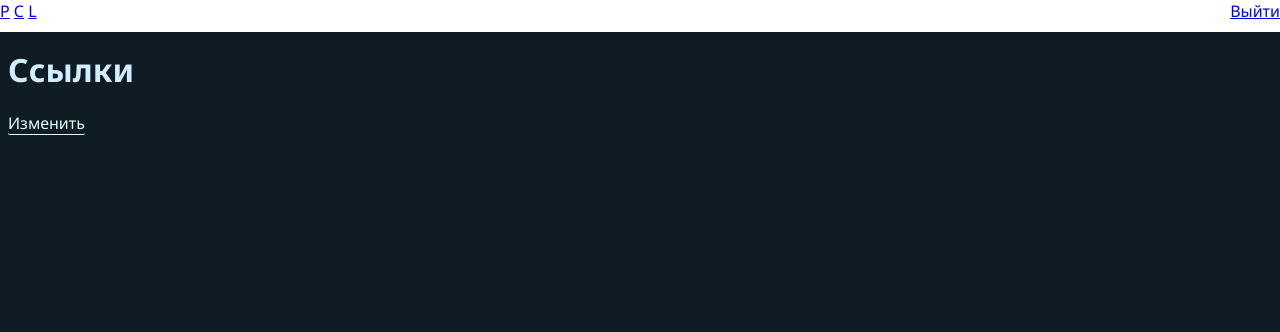
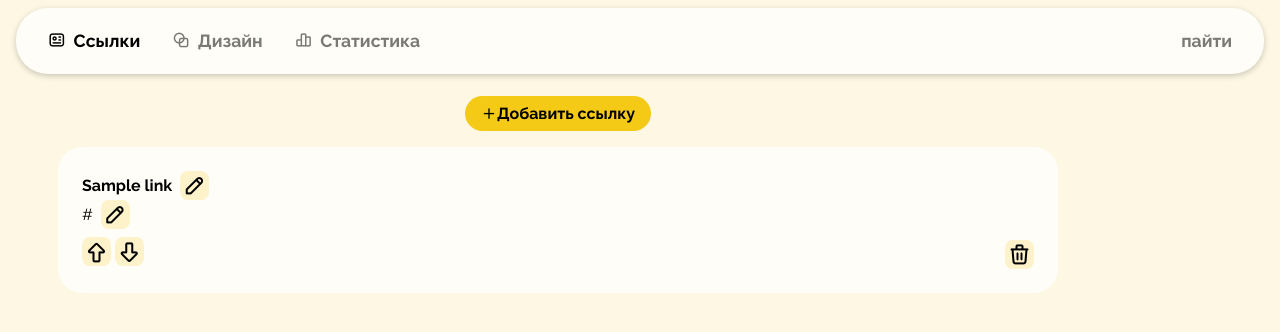
Before and after one commit to ultrasaks/linktree, a Django app: page /profile/links/ in a window 1280 px wide. Shown: the top 332 px of the page. Run offline with Django 4.2, Linux system fonts and the light colour scheme; the first user in the database is signed in; tables that the repository leaves empty hold one stand-in row (Sample ...); some libraries are stand-ins or nearby versions.

Commit message:
Координальная смена дизайна и подхода к взаимодейсвию с пользователем

```diff
--- /dev/null
+++ b/customing_app/templates/base_new.html
@@ -0,0 +1,36 @@
+{% load static %}
+<!DOCTYPE html>
+<html>
+    <head>
+        <meta charset="utf-8">
+        <meta name='language' content='RU'>
+        <meta name='og:site_name' content='MYLink'>
+        <meta http-equiv="X-UA-Compatible" content="IE=edge">
+        <meta name="viewport" content="width=device-width, initial-scale=1">
+
+        <title>{{ title }}</title>
+        <link rel="preconnect" href="https://fonts.googleapis.com">
+        <link rel="preconnect" href="https://fonts.gstatic.com" crossorigin>
+
+        <link href="https://fonts.googleapis.com/css2?family=Raleway:wght@400;500;700;900&display=swap" rel="stylesheet">
+
+        <link rel="stylesheet" href="{% static 'styles/base_new.css' %}">
+        <link rel="stylesheet" href="https://cdn.jsdelivr.net/npm/@tabler/icons-webfont@latest/tabler-icons.min.css">
+        {% block styles %}
+        {% endblock %}
+    </head>
+    <body>
+        {% include 'header.html' %}
+        {% block header %}
+        {% endblock %}
+
+
+        <main>
+            {% block content %}
+            {% endblock %}
+        </main>
+
+        {% block scripts %}
+        {% endblock %}
+    </body>
+</html>
--- a/customing_app/templates/colors.html
+++ b/customing_app/templates/colors.html
@@ -1,4 +1,4 @@
-{% extends 'baza.html' %}
+{% extends 'base_new.html' %}
 {% load static %}
 
 {% block content %}
--- a/customing_app/templates/colors_edit.html
+++ b/customing_app/templates/colors_edit.html
@@ -1,4 +1,4 @@
-{% extends 'baza.html' %}
+{% extends 'base_new.html' %}
 {% load static %}
 
 {% block content %}
--- /dev/null
+++ b/customing_app/templates/header.html
@@ -0,0 +1,13 @@
+<header>
+    <nav>
+        <div>
+            <a class="item {% if selected == 1 %}nav-chosen{% endif %}" href="/profile/links/"><i class="ti ti-id"></i> Ссылки</a>
+            <a class="item {% if selected == 2 %}nav-chosen{% endif %}" href="/profile/colors/"><i class="ti ti-circle-square"></i> Дизайн</a>
+            <a class="item {% if selected == 3 %}nav-chosen{% endif %}"><i class="ti ti-chart-bar"></i> Статистика</a>
+        </div>
+        <!-- {{selected}} -->
+        <div>
+            <a class="item" href="/logout"><i class="ti ti-exit"></i> пайти</a>
+        </div>
+    </nav>
+</header>
--- a/customing_app/templates/home.html
+++ b/customing_app/templates/home.html
@@ -1,4 +1,4 @@
-{% extends 'baza.html' %}
+{% extends 'base_new.html' %}
 
 {% block content %}
 
--- a/customing_app/templates/links_edit.html
+++ b/customing_app/templates/links_edit.html
@@ -1,4 +1,4 @@
-{% extends 'baza.html' %}
+{% extends 'base_new.html' %}
 {% load static %}
 
 {% block header %}
--- a/customing_app/templates/links.html
+++ b/customing_app/templates/links_legacy.html
@@ -1,4 +1,4 @@
-{% extends 'baza.html' %}
+{% extends 'base_new.html' %}
 {% block content %}
 <h1>Ссылки</h1>
 <a href="/profile/links/edit" class="white-link">Изменить</a><p></p>
--- /dev/null
+++ b/customing_app/templates/links_new.html
@@ -0,0 +1,252 @@
+{% extends 'base_new.html' %}
+{% load static %}
+
+{% block styles %}
+<link rel="stylesheet" href="{% static 'styles/popup.css' %}">
+{% endblock %}
+
+{% block header %}
+<div id="popup" class="popup">
+    <div class="card">
+        <h3>Введите ссылку</h3>
+        <input id="new_site_url">
+        <b class="popup-error"></b>
+        <a class="button" onclick="javascript:create_url()"> <i class="ti ti-plus"></i> Добавить ссылку</a>
+    </div>
+  </div>
+<div class="popup-overlay"></div>
+{% endblock%}
+
+{% block content %}
+<div class="card-list">
+    <a class="button" id="btn_add">
+        <i class="ti ti-plus"></i> Добавить ссылку
+    </a>
+    {% for link in links %}
+    <div class="card" id="{{link.id}}c">
+      <input type="hidden" class="pos" id="{{link.id}}_pos" value="{{link.position}}">
+        <input id="{{link.id}}_name_inp" class="card-edit hid" value="{{link.title}}">
+        <b id="{{link.id}}_name">{{link.title}} <i class="ti ti-pencil card-icon intext" id="{{link.id}}_name_btn" onclick="javascript: sh_name('{{link.id}}')"></i></b>
+        <div>
+            <input id="{{link.id}}_url_inp" class="card-edit hid" value="{{link.url}}">
+            <div class="card-link" id="{{link.id}}_url">{{link.url}} <i class="ti ti-pencil card-icon intext" id="{{link.id}}_url_btn" onclick="javascript: sh_url('{{link.id}}')"></i></div></div>
+        <div class="card-icons">
+            <span>
+                <i class="ti ti-arrow-big-up card-icon" onclick="javascript: switch_cards('{{link.id}}', 0)"></i>
+                <i class="ti ti-arrow-big-down card-icon" onclick="javascript: switch_cards('{{link.id}}', 1)"></i>
+            </span>
+            <i class="ti ti-trash card-icon" onclick="javascript: del_link('{{link.id}}')"></i>
+        </div>
+    </div>
+    {% endfor %}
+</div>
+{% endblock %}
+
+{% block scripts %}
+
+{% csrf_token %}
+<script src="{% static 'scripts/make_safe.js' %}"></script>
+<script>
+const popup = document.querySelector('#popup');
+const popupButton = document.querySelector('#btn_add');
+const popupOverlay = document.querySelector('.popup-overlay');
+const popupError = document.querySelector(".popup-error");
+const urlInput = document.querySelector("#new_site_url");
+
+
+const csrf = document.getElementsByName('csrfmiddlewaretoken')[0].value
+
+var url = ""
+var they = document.querySelectorAll('.card-edit')
+
+const regex = /^([a-z]+:\/\/)?([a-z0-9-]+\.)?[a-z0-9-]+\.[a-z]+(\/.*)?$/i;
+
+they.forEach(inputElement => {
+  inputElement.addEventListener('blur', () => {
+    change_name(inputElement.id);
+  });
+});
+
+
+function change_name(id){
+    id = id.split('_')[0]
+
+    var name = make_safe(document.getElementById(`${id}_name_inp`).value);
+    var url = make_safe(document.getElementById(`${id}_url_inp`).value);
+
+    url_elem = document.getElementById(`${id}_url`);
+    name_elem = document.getElementById(`${id}_name`);
+
+    url_elem.classList.remove('hid');
+    name_elem.classList.remove('hid');
+
+    url_elem.innerHTML = url + document.getElementById(`${id}_url_btn`).outerHTML;
+    name_elem.innerHTML = name + document.getElementById(`${id}_name_btn`).outerHTML;
+
+    document.querySelectorAll('.card-edit').forEach(element => {
+        element.classList.add('hid');
+    });
+    request_name_change(id, name, url)
+}
+
+
+function request_name_change(id, name, url) {
+  fetch("/profile/links/edit/", {
+      method: "POST",
+      body: JSON.stringify({
+        id:id,
+        title:make_safe(name),
+        url:make_safe(url)
+      }),
+      headers: {
+        "Content-Type": "application/json",
+        'X-CSRFToken': csrf
+      },
+    })
+}
+
+
+function del_link(id) {
+  fetch("/profile/links/delete/", {
+      method: "POST",
+      body: JSON.stringify({
+        id:id
+      }),
+      headers: {
+        "Content-Type": "application/json",
+        'X-CSRFToken': csrf
+      },
+    })
+    document.getElementById(`${id}c`).remove()
+}
+
+
+function sh_name(id){
+  var inp = document.getElementById(`${id}_name_inp`);
+  inp.classList.remove('hid');
+  inp.focus();
+  document.getElementById(`${id}_name`).classList.add('hid')
+}
+
+function sh_url(id){
+  var inp = document.getElementById(`${id}_url_inp`);
+  inp.classList.remove('hid');
+  inp.focus();
+  document.getElementById(`${id}_url`).classList.add('hid')
+}
+
+
+popupButton.addEventListener('click', () => {
+    popup.classList.add('visible');
+    popupOverlay.classList.add('visible');
+
+});
+
+function close_popup(){
+  popup.classList.remove('visible');
+  popupOverlay.classList.remove('visible');
+  urlInput.value = ''
+  popupError.innerHTML = ''
+}
+
+function create_url() {
+  url = urlInput.value.trim();
+
+  if (url !== "") {
+    if (regex.test(url)){
+    fetch("/profile/links/new/", {
+      method: "POST",
+      body: JSON.stringify({
+        url:make_safe(url),
+        csrfmiddlewaretoken:csrf
+      }),
+      headers: {
+        "Content-Type": "application/json",
+        'X-CSRFToken': csrf
+      },
+    })
+    .then(response => response.json())
+    .then(data => {
+      add_card(data)
+      close_popup();
+  });}else{
+    popupError.innerHTML = 'Неправильный формат ссылки'
+  }
+  }
+}
+
+const cardContainer = document.querySelector('.card-list');
+
+
+function switch_cards(id, where) {
+  var cards = cardContainer.querySelectorAll('.card');
+  need_card_pos = document.getElementById(`${id}_pos`);
+  pos = parseInt(need_card_pos.value)
+  if ((pos == 0 && where == 0) || (pos + 1 == cards.length && where == 1)){}
+  else{
+    const card1 = cards[pos];
+    if (where == 0){
+      var card2 = cards[pos - 1]
+      cardContainer.removeChild(card1);
+      cardContainer.insertBefore(card1, card2);
+    }else{
+      var card2 = cards[pos + 1]
+      console.log(cards, pos + 1)
+      cardContainer.removeChild(card2);
+      cardContainer.insertBefore(card2, card1);
+    }
+    second_pos = card2.querySelector('.pos')
+    need_card_pos.value = second_pos.value;
+    second_pos.value = pos;
+  }
+  send_pos_change(id, where)
+}
+
+function send_pos_change(id, where) {
+  fetch("/profile/links/edit/pos/", {
+      method: "POST",
+      body: JSON.stringify({
+        id:id,
+        where:where
+      }),
+      headers: {
+        "Content-Type": "application/json",
+        'X-CSRFToken': csrf
+      },
+    })
+}
+
+function add_card(data) {
+  console.log(data);
+  link_id = data[0];
+  link_title = data[2];
+  link_url = data[1];
+  link_position = data[3];
+  to_add = document.createElement("div");
+  to_add.classList.add('card')
+  to_add.id = `${link_id}c`
+  to_add.innerHTML = `
+      <input type="hidden" class="pos" id="${link_id}_pos" value="{{link.position}}">
+        <input id="${link_id}_name_inp" class="card-edit hid" value="${link_title}">
+        <b id="${link_id}_name">${link_title} <i class="ti ti-pencil card-icon intext" id="${link_id}_name_btn" onclick="javascript: sh_name('${link_id}')"></i></b>
+        <div>
+            <input id="${link_id}_url_inp" class="card-edit hid" value="${link_url}">
+            <div class="card-link" id="${link_id}_url">${link_url} <i class="ti ti-pencil card-icon intext" id="${link_id}_url_btn" onclick="javascript: sh_url('${link_id}')"></i></div></div>
+        <div class="card-icons">
+            <span>
+                <i class="ti ti-arrow-big-up card-icon" onclick="javascript: switch_cards('${link_id}', 0)"></i>
+                <i class="ti ti-arrow-big-down card-icon" onclick="javascript: switch_cards('${link_id}', 1)"></i>
+            </span>
+            <i class="ti ti-trash card-icon" onclick="javascript: del_link('${link_id}')"></i>
+        </div>`;
+    cardContainer.appendChild(to_add);
+
+    they = document.querySelectorAll('.card-edit')
+    they.forEach(inputElement => {
+        inputElement.addEventListener('blur', () => {
+          change_name(inputElement.id);
+      });
+    });
+}
+</script>
+{% endblock %}
--- a/customing_app/templates/test.html
+++ b/customing_app/templates/test.html
@@ -91,4 +91,5 @@
         </center>
         <link rel="stylesheet" href="https://unpkg.com/@tabler/icons@latest/iconfont/tabler-icons.min.css">
     </body>
+    <!-- Generated with MYLink -->
 </html>
--- a/customing_app/urls.py
+++ b/customing_app/urls.py
@@ -10,9 +10,12 @@ urlpatterns = [
     path('colors/edit/', views.colors_edit),
     path('colors/test/', views.link_test),
 
-    path('links/edit/', views.links_edit),
+    path('links/edit/legacy', views.links_edit),
+
+    path('links/edit/', rest.edit_link_name),
     path('links/new/', rest.create_link),
     path('links/delete/', rest.delete_link),
+    path('links/edit/pos/', rest.edit_pos),
 
     path('create/', rest.create_profile),
     path('colors/create/', rest.create_scheme),
--- a/customing_app/views.py
+++ b/customing_app/views.py
@@ -17,8 +17,10 @@ def home(request):
 @scheme_required
 def links(request):
     profile = Profile.objects.filter(owner=request.user).first()
-    links = Link.objects.filter(user_profile=profile)
-    return render(request, 'links.html', {'title': 'Настройка ссылок', 'links': links})
+    links = Link.objects.filter(user_profile=profile).order_by('position')
+    all_icons = settings.NO_BRAND
+    return render(request, 'links_new.html', {'title': 'Изменение цвета', 'links': links, 'all_icons': all_icons, 'selected': 1})
+
 
 
 @login_required
@@ -26,34 +28,27 @@ def links(request):
 def colors(request):
     profile = Profile.objects.filter(owner=request.user).first()
     color_scheme = profile.colors
-    return render(request, 'colors.html', {'title': 'Настройка дизайна', 'scheme': color_scheme})
+    return render(request, 'colors.html', {'title': 'Настройка дизайна', 'scheme': color_scheme, 'selected': 2})
 
 
 @login_required
 @scheme_required
 def colors_edit(request):
-    #TODO: сделать более похожим на links_edit
     profile = Profile.objects.filter(owner=request.user).first()
     color_scheme = profile.colors
-    return render(request, 'colors_edit.html', {'title': 'Изменение цвета', 'scheme': color_scheme})
+    return render(request, 'colors_edit.html', {'title': 'Изменение цвета', 'scheme': color_scheme, 'selected': 2})
 
 
 
 @login_required
 @scheme_required
 def links_edit(request):
-    #TODO: Фронт для мобилок - более нормальное расположение кнопок
-    #? анимированное
     profile = Profile.objects.filter(owner=request.user).first()
     links = Link.objects.filter(user_profile=profile)
     all_icons = settings.NO_BRAND
-    return render(request, 'links_edit.html', {'title': 'Изменение цвета', 'links': links, 'all_icons': all_icons})
+    return render(request, 'links_edit.html', {'title': 'Изменение цвета', 'links': links, 'all_icons': all_icons, 'selected': 2})
 
 @login_required
 @scheme_required
 def link_test(request):
-    #TODO: то же самое но с верхней штукой
     return redirect(f'/l/{request.user.username}')
-
-
-#TODO: перенести все style= <style> <script> в css и js файлы соответственно
--- a/requirements.txt
+++ b/requirements.txt
@@ -1 +1,2 @@
 django
+beautifulsoup4
--- /dev/null
+++ b/static/styles/base_new.css
@@ -0,0 +1,122 @@
+body {
+    font-family: 'Raleway', sans-serif;
+    background-color: #FDF7E3;
+}
+header {
+    padding: 0.5rem 1rem;
+    position: fixed;
+    top: 0;
+    left: 0;
+    width: 100vw;
+    max-width: calc(100% - 2rem);
+}
+nav {
+    box-shadow: 0px 2px 6px rgba(0, 0, 0, 0.2);
+    display: flex;
+    justify-content: space-between;
+    border-radius: 2rem;
+    background-color: #FFFDF8;
+}
+nav a, nav div {
+    color: #797976;
+    padding: .7rem 1rem;
+    font-weight: 600;
+    transition-duration: .21s;
+    display: flex;
+    align-items: center;
+    cursor: pointer;
+    text-decoration: none;
+}
+nav a:hover{
+    color: black;
+}
+.nav-chosen{
+    color: black;
+}
+.item{
+    font-size: 110%;
+}
+.item .ti {
+    margin-right: 0.5rem;
+}
+.card {
+    border-radius: 1.5rem;
+    background-color: #FFFDF8;
+    padding: 1.5rem;
+}
+.card h3, .card b {
+    margin-top: 0px;
+    align-items: center;
+    display: flex;
+}
+.card-list{
+    justify-content: center;
+    max-width: 1000px;
+    flex-wrap: wrap;
+    display: flex;
+    flex-direction: column;
+}
+.card-list .card {
+    margin-top: 1rem;
+}
+@media (min-width: 800px) {
+    .card-list {
+        margin: 0 auto 0 50px;
+    }
+}
+.button{
+    background-color: #F4CA16;
+    color: black;
+    font-weight: 600;
+    padding: 0.5rem 1rem;
+    border-radius: 1.5rem;
+    cursor: pointer;
+    display: flex;
+    justify-content: center;
+    align-items: center;
+    box-sizing: border-box;
+    transition: transform ease-out .15s;
+}
+.button:hover{
+    transform: scale(1.05);
+}
+main {
+    margin-top: 6rem;
+}
+.card-list .button{
+    max-width: 50%;
+    margin: 0 auto;
+}
+.card-icon{
+    font-size: 150%;
+    background-color: #FDF2CA;
+    border-radius: 25% / 30%;
+    padding: .15rem;
+    cursor: pointer;
+}
+.card-icons{
+    padding-top: .7rem;
+    justify-content: space-between;
+    display: flex;
+}
+.card-link {
+    align-items: center;
+    display: flex!important;
+}
+.card .intext {
+    margin-left: .5rem
+}
+
+.card-edit {
+    background: transparent;
+    position: absolute;
+    padding: 0;
+    border-radius: 0;
+    font-size: initial;
+    line-height: 2;
+    z-index: 999;
+}
+.hid {
+    display: none;
+    opacity: 0;
+}
```
Also changed, not shown: customing_app/forms.py (+9 -3 lines), customing_app/models.py (+6 -2 lines), customing_app/rest.py (+91 -22 lines), static/styles/popup.css (added, +62 -0 lines), customing_app/migrations/0007_link_position.py (added), welcome_app/migrations/0003_alter_user_username.py (added).
